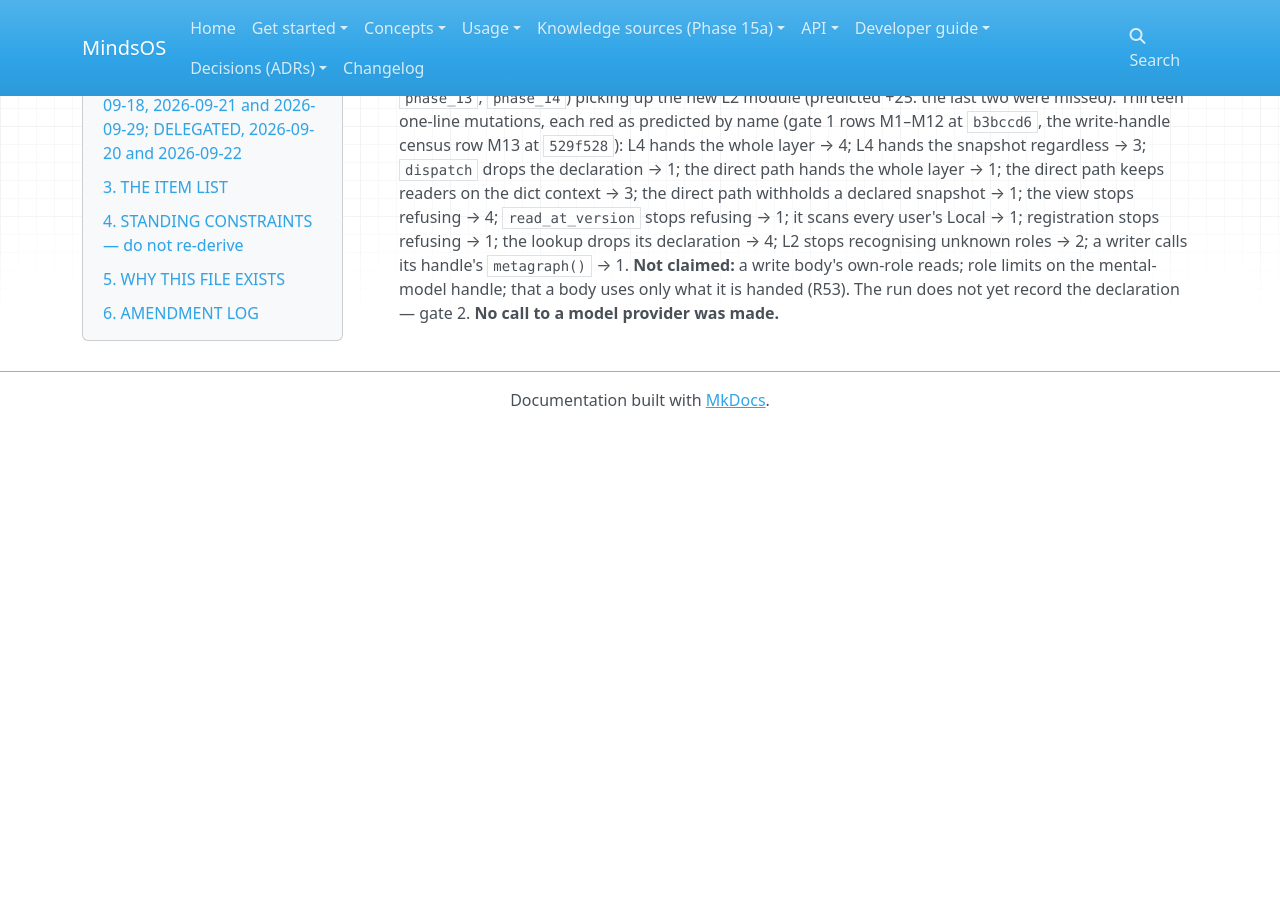
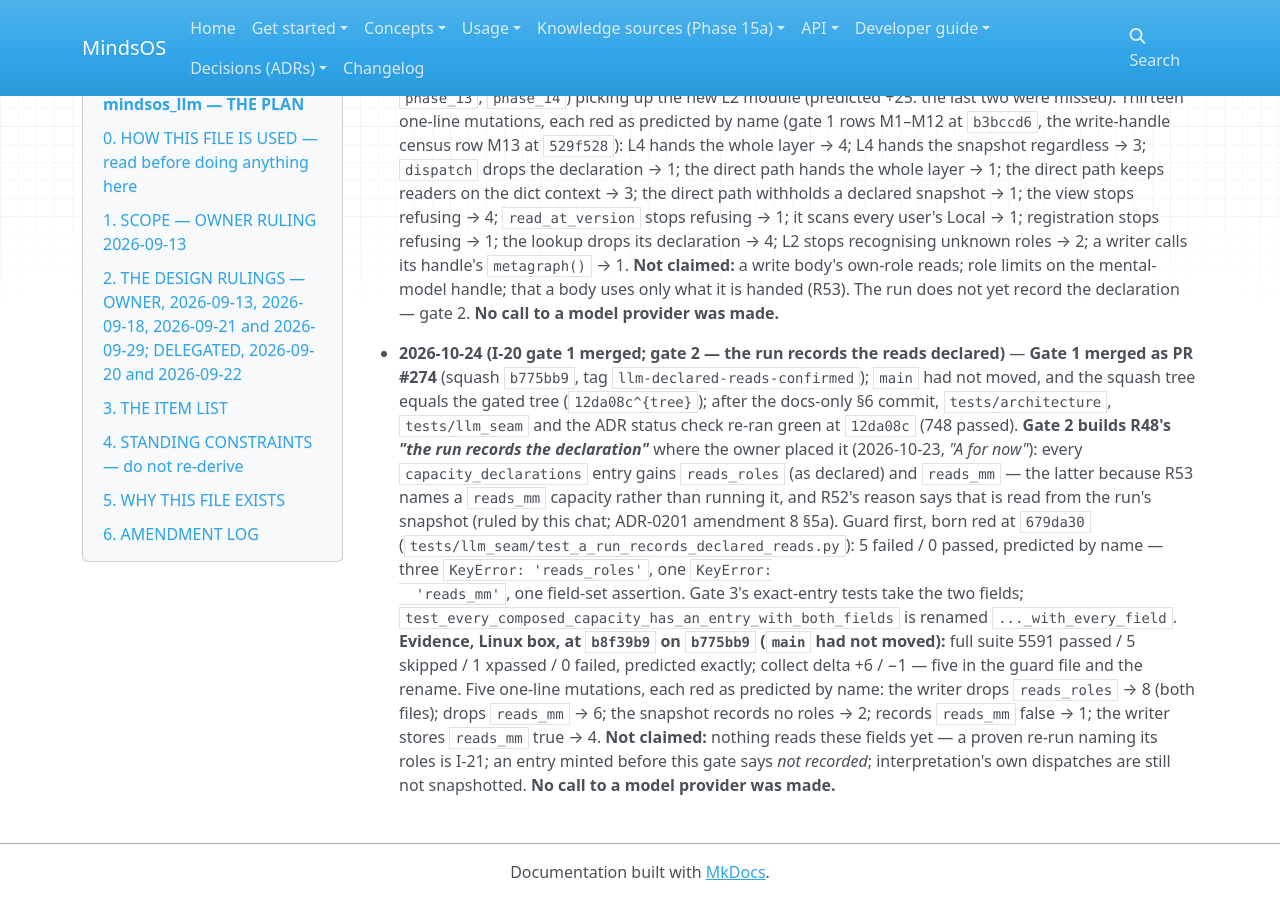
Before and after one commit to halvim/mindsos, an MkDocs documentation site: the page built from docs/plans/MINDSOS_LLM_PLAN.md, in a window 1280 px wide and 900 px high, scrolled down 23957 px. Built offline with MkDocs 1.6.1, drawn with Linux system fonts in a browser that asks for light colours; nearby versions of some CDN libraries; before the commit the page ends 24385 px from its top, so only the background shows below that.

Commit message:
docs(llm): plan section 6 entry for I-20 gate 2
Co-Authored-By: Claude Opus 5.5 <noreply@anthropic.com>
Claude-Session: https://claude.ai/code/session_01FEhPhStZk6xoCJVtGHacAg

```diff
--- a/docs/plans/MINDSOS_LLM_PLAN.md
+++ b/docs/plans/MINDSOS_LLM_PLAN.md
@@ -1210,3 +1210,29 @@ amendment.)*
   role limits on the mental-model handle; that a body uses only what it is
   handed (R53). The run does not yet record the declaration — gate 2. **No call
   to a model provider was made.**
+
+- **2026-10-24 (I-20 gate 1 merged; gate 2 — the run records the reads
+  declared)** — **Gate 1 merged as PR #274** (squash `b775bb9`, tag
+  `llm-declared-reads-confirmed`); `main` had not moved, and the squash tree
+  equals the gated tree (`12da08c^{tree}`); after the docs-only §6 commit,
+  `tests/architecture`, `tests/llm_seam` and the ADR status check re-ran green at
+  `12da08c` (748 passed). **Gate 2 builds R48's *"the run records the
+  declaration"*** where the owner placed it (2026-10-23, *"A for now"*): every
+  `capacity_declarations` entry gains `reads_roles` (as declared) and `reads_mm`
+  — the latter because R53 names a `reads_mm` capacity rather than running it,
+  and R52's reason says that is read from the run's snapshot (ruled by this chat;
+  ADR-0201 amendment 8 §5a). Guard first, born red at `679da30`
+  (`tests/llm_seam/test_a_run_records_declared_reads.py`): 5 failed / 0 passed,
+  predicted by name — three `KeyError: 'reads_roles'`, one `KeyError:
+  'reads_mm'`, one field-set assertion. Gate 3's exact-entry tests take the two
+  fields; `test_every_composed_capacity_has_an_entry_with_both_fields` is
+  renamed `..._with_every_field`. **Evidence, Linux box, at `b8f39b9` on
+  `b775bb9` (`main` had not moved):** full suite 5591 passed / 5 skipped / 1
+  xpassed / 0 failed, predicted exactly; collect delta +6 / −1 — five in the
+  guard file and the rename. Five one-line mutations, each red as predicted by
+  name: the writer drops `reads_roles` → 8 (both files); drops `reads_mm` → 6;
+  the snapshot records no roles → 2; records `reads_mm` false → 1; the writer
+  stores `reads_mm` true → 4. **Not claimed:** nothing reads these fields yet —
+  a proven re-run naming its roles is I-21; an entry minted before this gate
+  says *not recorded*; interpretation's own dispatches are still not
+  snapshotted. **No call to a model provider was made.**
```
